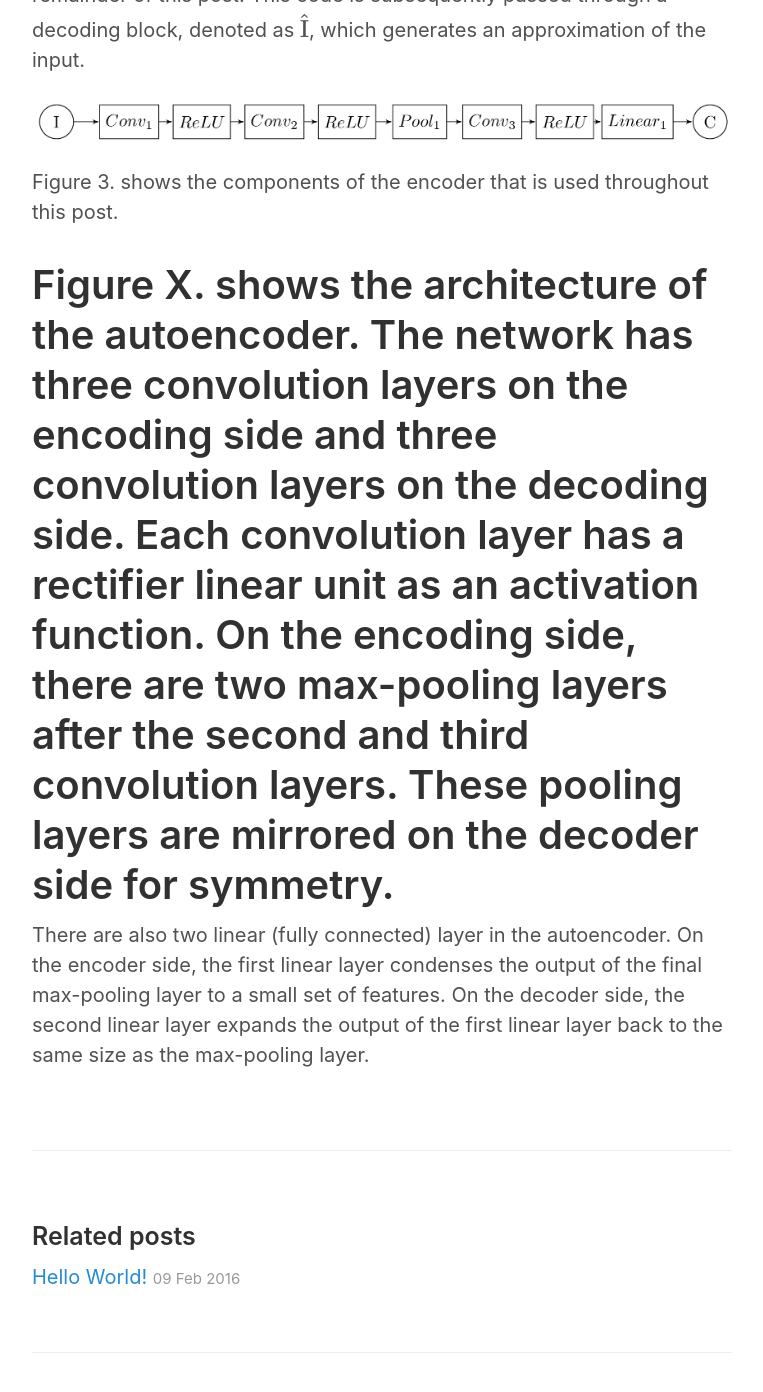
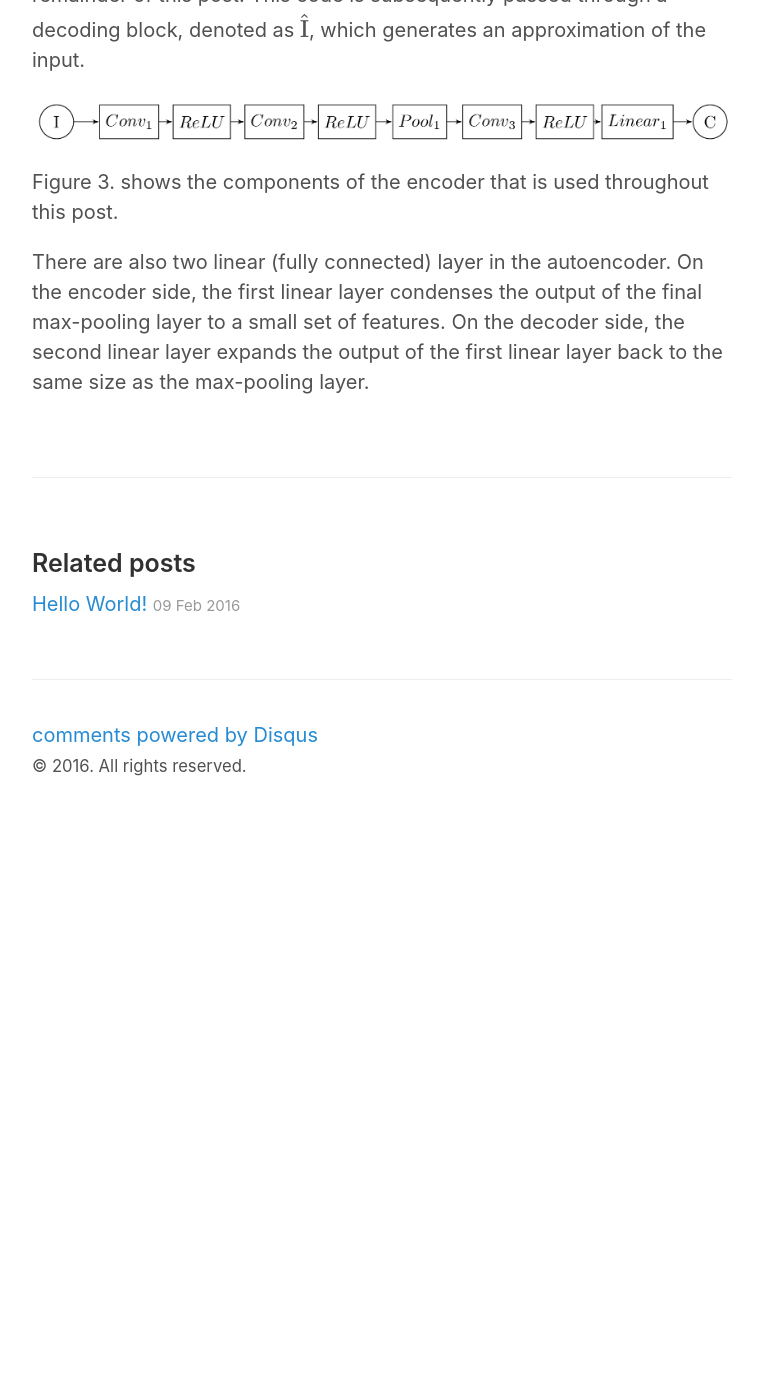
Before and after one commit to siavashk/siavashk.github.io, a Jekyll site: the page built from _posts/2016-02-13-autoencoder-imagenet.md, in a window 1280 px wide and 1400 px high, scrolled down 1668 px. Shown: the top 1392 px of the window, without its empty margins (258-1021 px from the left). Built offline with Jekyll 4.4.1, drawn with Linux system fonts in a browser that asks for light colours; Markdown is read by kramdown in place of the engine named in the settings; formulas are drawn with MathJax 3; comment, search, counter and statistics services are not loaded; after the commit the page ends 2488 px from its top, so only the background shows below that; part of the change alters nothing that is shown.

```diff
--- a/_posts/2016-02-13-autoencoder-imagenet.md
+++ b/_posts/2016-02-13-autoencoder-imagenet.md
@@ -21,6 +21,6 @@ Figure 2. shows the major components of an autoencoder. The input in our case is
 
 Figure 3. shows the components of the encoder that is used throughout this post.
 
-# Figure X. shows the architecture of the autoencoder. The network has three convolution layers on the encoding side and three convolution layers on the decoding side. Each convolution layer has a rectifier linear unit as an activation function. On the encoding side, there are two max-pooling layers after the second and third convolution layers. These pooling layers are mirrored on the decoder side for symmetry.
+[comment]: <> (Figure X. shows the architecture of the autoencoder. The network has three convolution layers on the encoding side and three convolution layers on the decoding side. Each convolution layer has a rectifier linear unit as an activation function. On the encoding side, there are two max-pooling layers after the second and third convolution layers. These pooling layers are mirrored on the decoder side for symmetry.)
 
 There are also two linear (fully connected) layer in the autoencoder. On the encoder side, the first linear layer condenses the output of the final max-pooling layer to a small set of features. On the decoder side, the second linear layer expands the output of the first linear layer back to the same size as the max-pooling layer.
```
